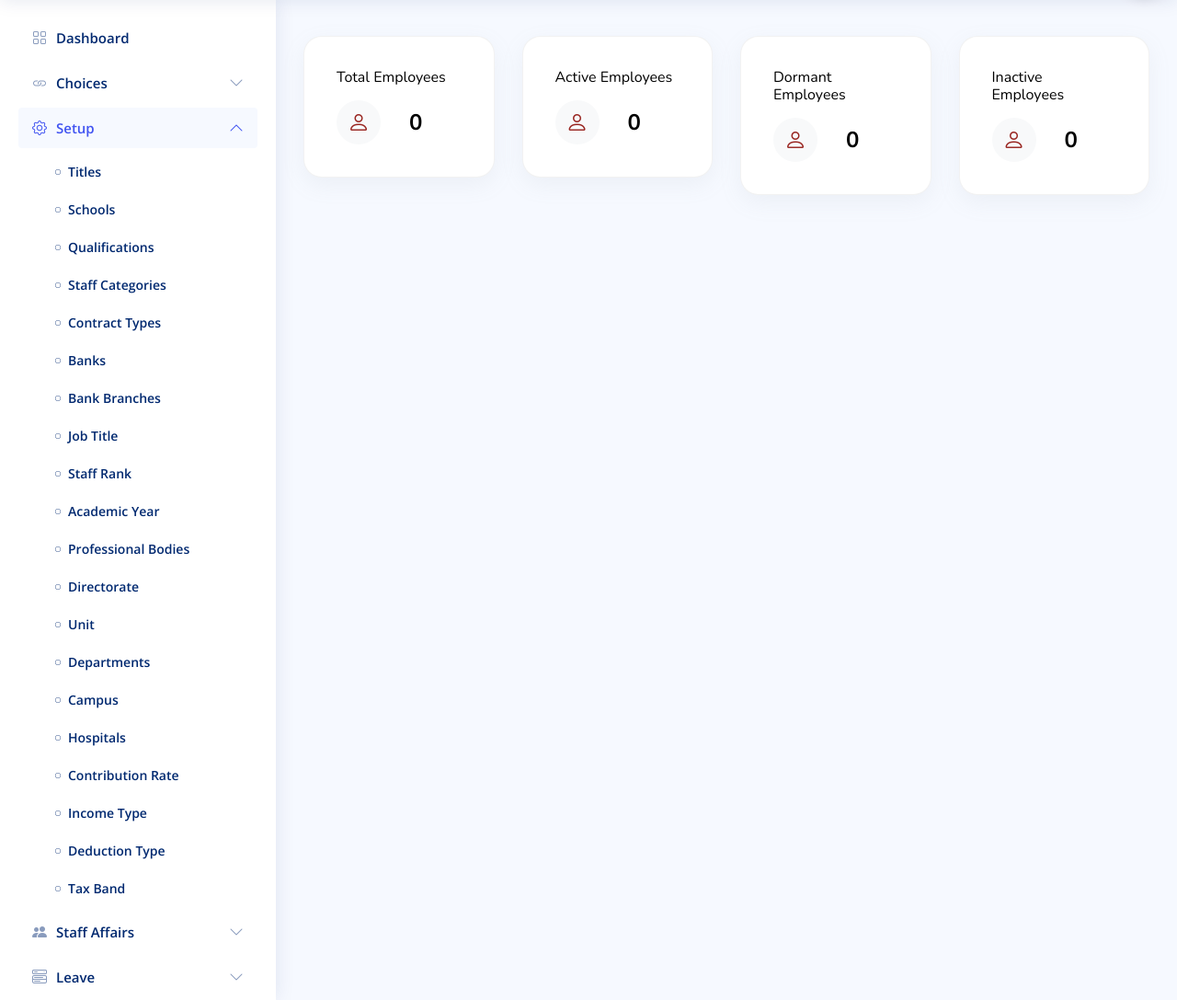
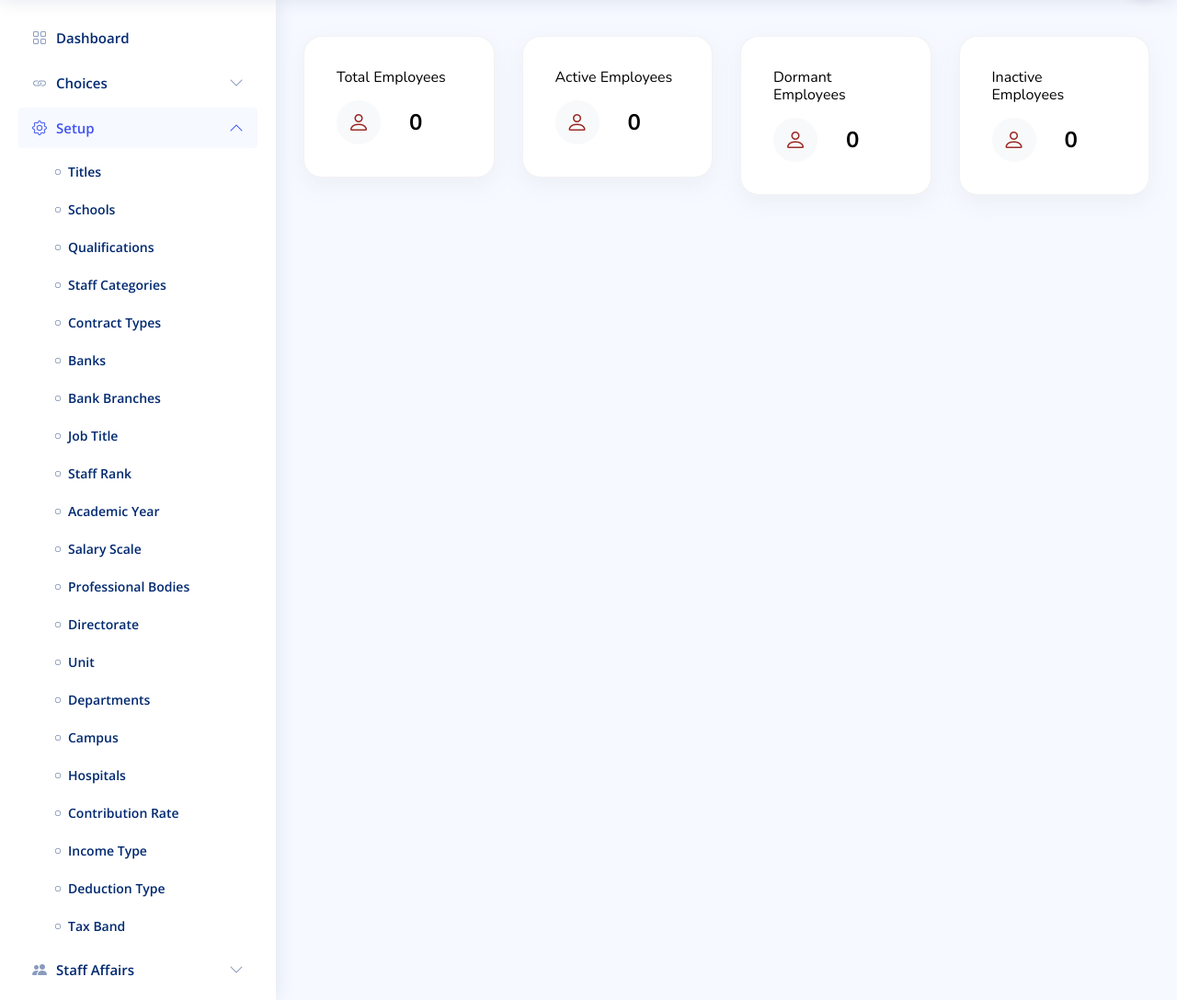
Before and after one commit to Kweku7k/bss, a Django app: page / in a window 1280 px wide, after a click on "Setup". Shown: the part 61-1148 px from the top of the page at 92% size. Run offline with Django 5.2, Linux system fonts and the light colour scheme; the visitor is signed in with stand-in values (Sample User, id 1); data comes from the database, SQL or seed files in the repository; data that the repository does not hold is empty; parts of the project's set-up code (start-up, migrations or seed data) failed here and were passed over; some libraries are stand-ins or nearby versions.

```diff
--- a/setup/urls.py
+++ b/setup/urls.py
@@ -108,5 +108,7 @@ urlpatterns = [
     path('choices_contribution', views.generic_model_crud, {'model_class': ChoicesContribution, 'model_name': 'Contribution', 'template_name': 'setup/generic.html'}, name='choices-contribution'),
     path('choices_exit_type', views.generic_model_crud, {'model_class': ChoicesExitType, 'model_name': 'Exit Type', 'template_name': 'setup/generic.html'}, name='choices-exit-type'),
     path('choices_loan_type', views.generic_model_crud, {'model_class': ChoicesLoanType, 'model_name': 'Loan Type', 'template_name': 'setup/generic.html'}, name='choices-loan-type'),
+    path('salary_scale', views.generic_model_crud, {'model_class': SalaryScale, 'model_name': 'Salary Scale', 'template_name': 'setup/generic.html'}, name='salary-scale'),
+
 
 ]
--- a/templates/partials/_sidebar.html
+++ b/templates/partials/_sidebar.html
@@ -167,6 +167,12 @@
           <li>
             <a href="{% url 'academic-year' %}">
               <i class="bi bi-circle"></i><span>Academic Year</span>
+            </a>
+          </li>
+
+          <li>
+            <a href="{% url 'salary-scale' %}">
+              <i class="bi bi-circle"></i><span>Salary Scale</span>
             </a>
           </li>
 
```
Also changed, not shown: 1 other file.
